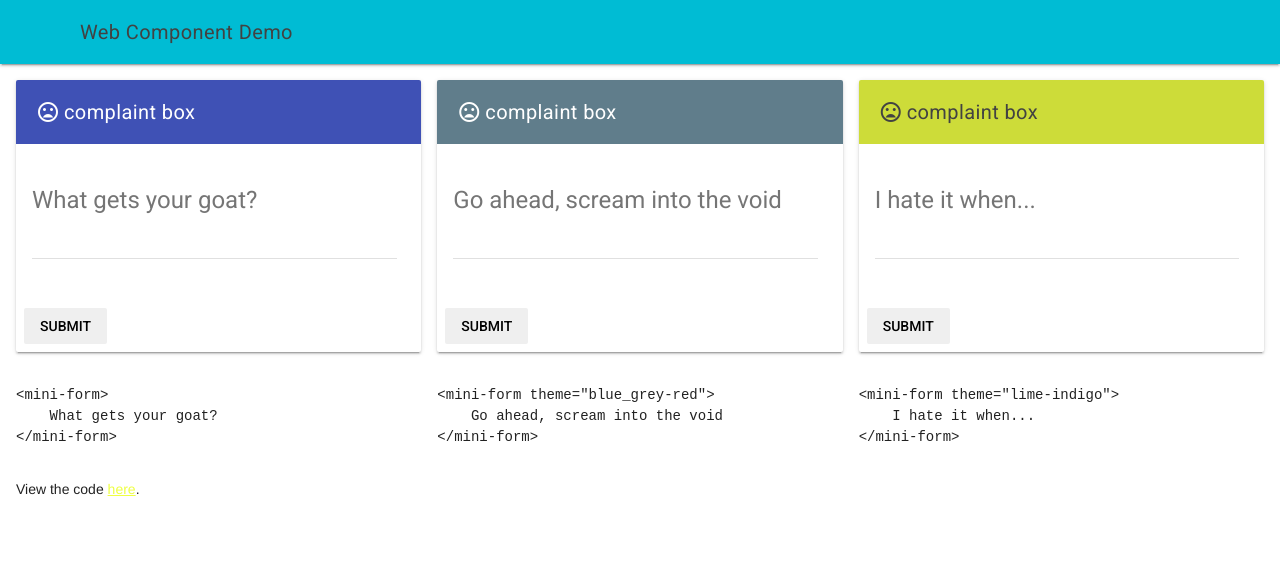
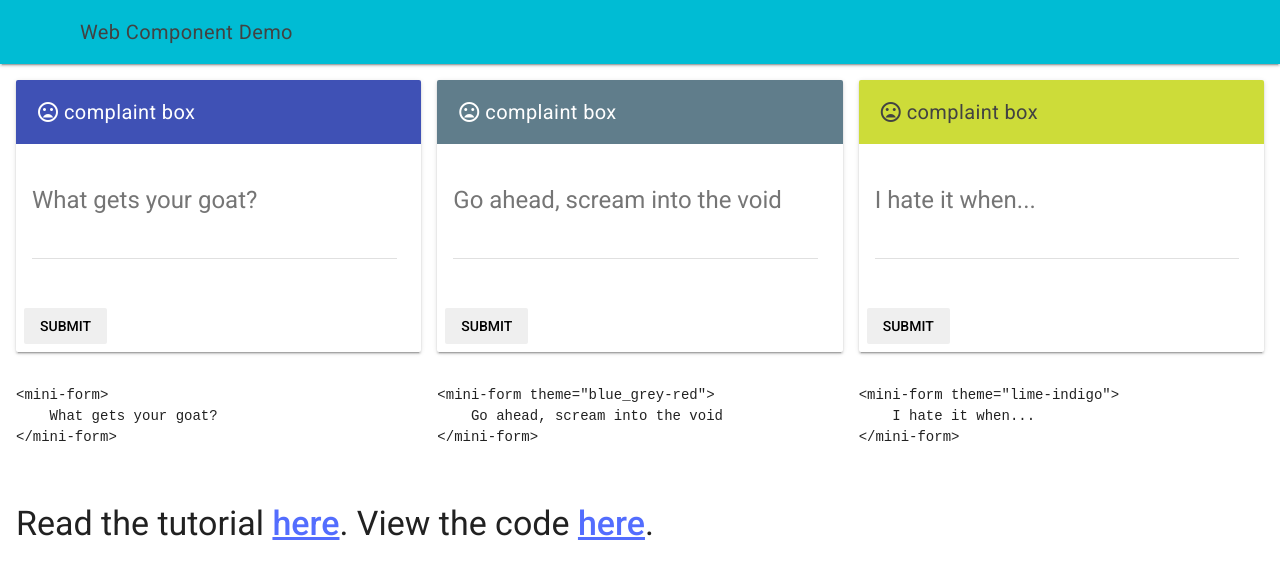
Before and after one commit to pearlbea/mini-form, a website: page index.html in a window 1280 px wide. Drawn offline with nearby package versions, Linux system fonts and the light colour scheme.

Commit message:
Adds links to blog post and repo

```diff
--- a/index.html
+++ b/index.html
@@ -6,7 +6,7 @@
     <title>mini-form component</title>
     <link rel="stylesheet" href="https://fonts.googleapis.com/icon?family=Material+Icons">
     <link rel="stylesheet" href="http://fonts.googleapis.com/css?family=Roboto:300,400,500,700">
-    <link rel="stylesheet" href="https://code.getmdl.io/1.3.0/material.cyan-lime.min.css">
+    <link rel="stylesheet" href="https://code.getmdl.io/1.3.0/material.cyan-indigo.min.css">
     <script src="bower_components/shadydom/shadydom.min.js"></script>
     <script src="bower_components/custom-elements/custom-elements.min.js"></script>
     <style>
@@ -63,7 +63,7 @@
 
         <section class="mdl-grid">
           <div class="mdl-cell mdl-cell--12-col">
-            View the code <a href="https://github.com/pearlbea/mini-form">here</a>.
+            <h3>Read the tutorial <a href="https://bendyworks.com/blog/native-web-components">here</a>. View the code <a href="https://github.com/pearlbea/mini-form">here</a>.</h3>
           </div>
         </section>
 
```
